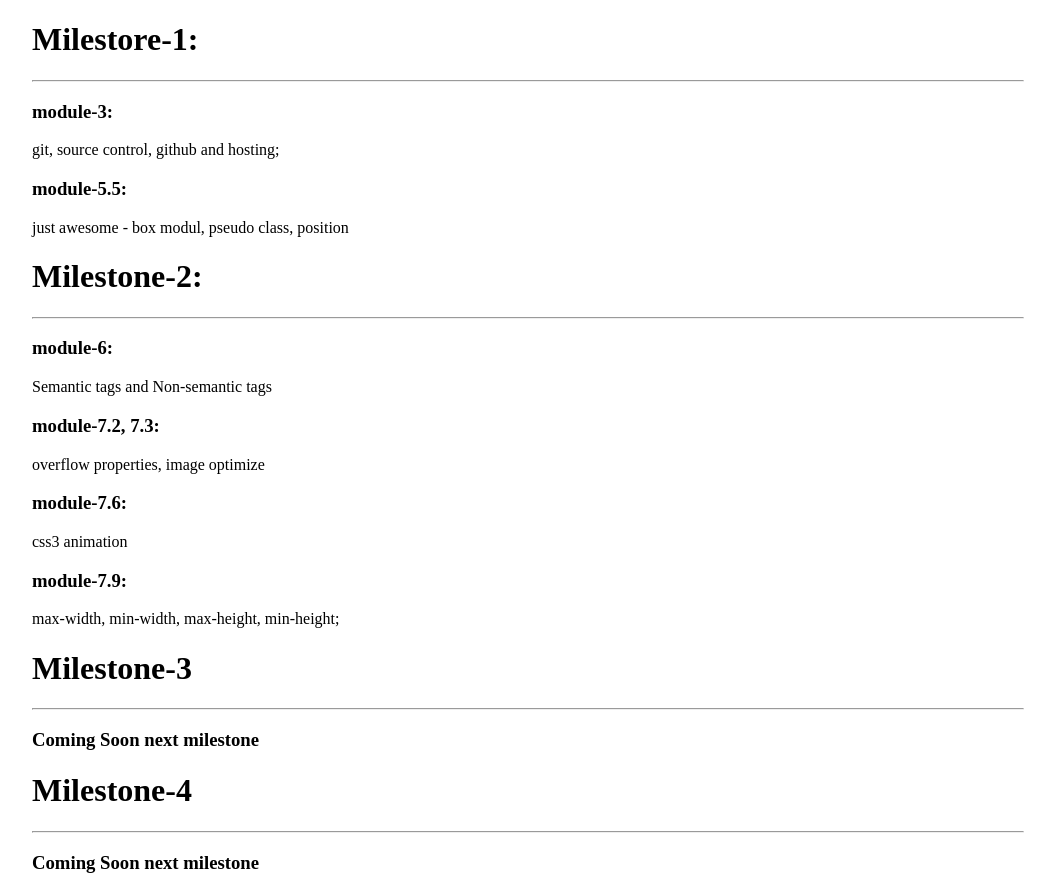
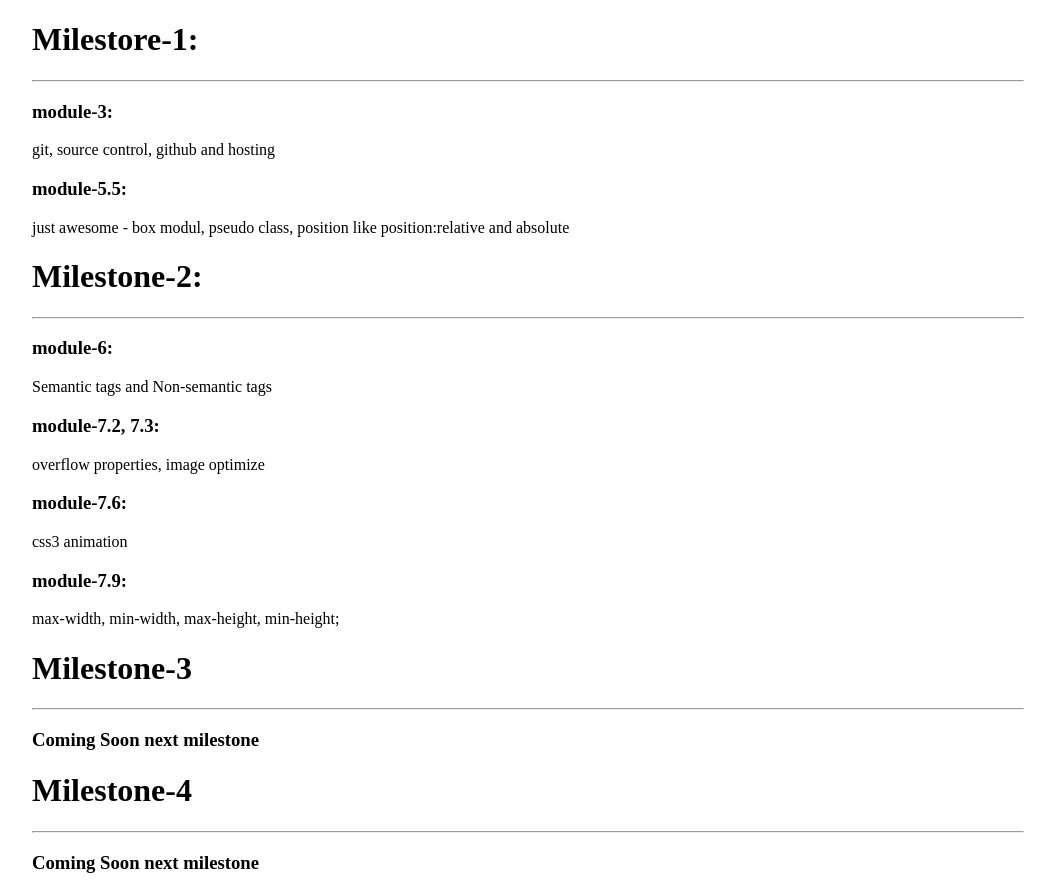
Before and after one commit to sujoncham/programming-hero-modules-note, a plain HTML site: page index.html in a window 1280 px wide. Shown: the whole page, without its empty margins (112-1167 px from the left). Drawn offline with Linux system fonts and the light colour scheme.

Commit message:
text added

```diff
--- a/index.html
+++ b/index.html
@@ -18,9 +18,9 @@
             <h1>Milestore-1:</h1>
             <hr>
             <h3>module-3: </h3>
-            <p>git, source control, github and hosting;</p>
+            <p>git, source control, github and hosting</p>
             <h3>module-5.5: </h3>
-            <p>just awesome - box modul, pseudo class, position</p>
+            <p>just awesome - box modul, pseudo class, position like position:relative and absolute</p>
 
         </div>
         <div class="milestone2">
```
